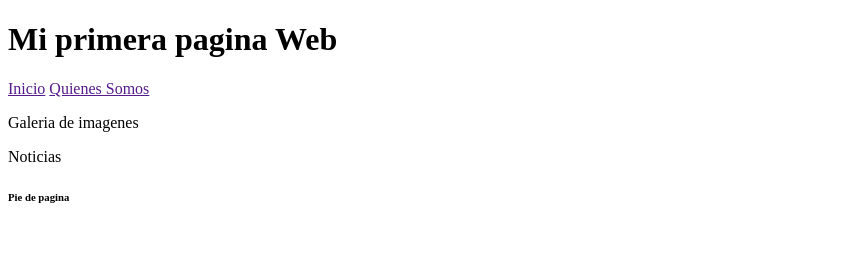
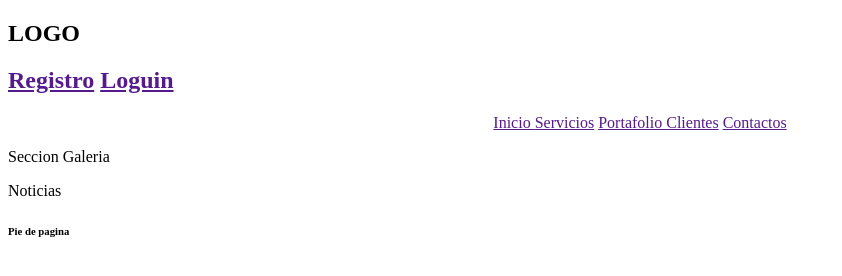
Before and after one commit to JSHerrera1/app1, a plain HTML site: page index.html in a window 1280 px wide. Shown: the whole page, without its empty margins (0-842 px from the left). Drawn offline with Linux system fonts and the light colour scheme.

Commit message:
Cambios taller

```diff
--- a/index.html
+++ b/index.html
@@ -8,15 +8,25 @@
 </head>
 <body>
     <header>
-        <h1>Mi primera pagina Web</h1>
+        <h2>LOGO</h2>
+        <h2>
+            <a href="">Registro</a>
+            <a href="">Loguin</a>
+        </h2>
     </header>
     <nav>
-        <a href="">Inicio</a>
-        <a href="">Quienes Somos</a>
+         <center>
+            <a href="">Inicio </a>
+            <a href="">Servicios</a>
+            <a href="">Portafolio </a>
+            <a href="">Clientes</a>
+            <a href="">Contactos</a>
+        </center>
+
     </nav>
     <section>
         <p>
-            Galeria de imagenes
+            Seccion Galeria
         </p>
     </section>
     <main>
```
Also changed, not shown: estilos.css (added).
